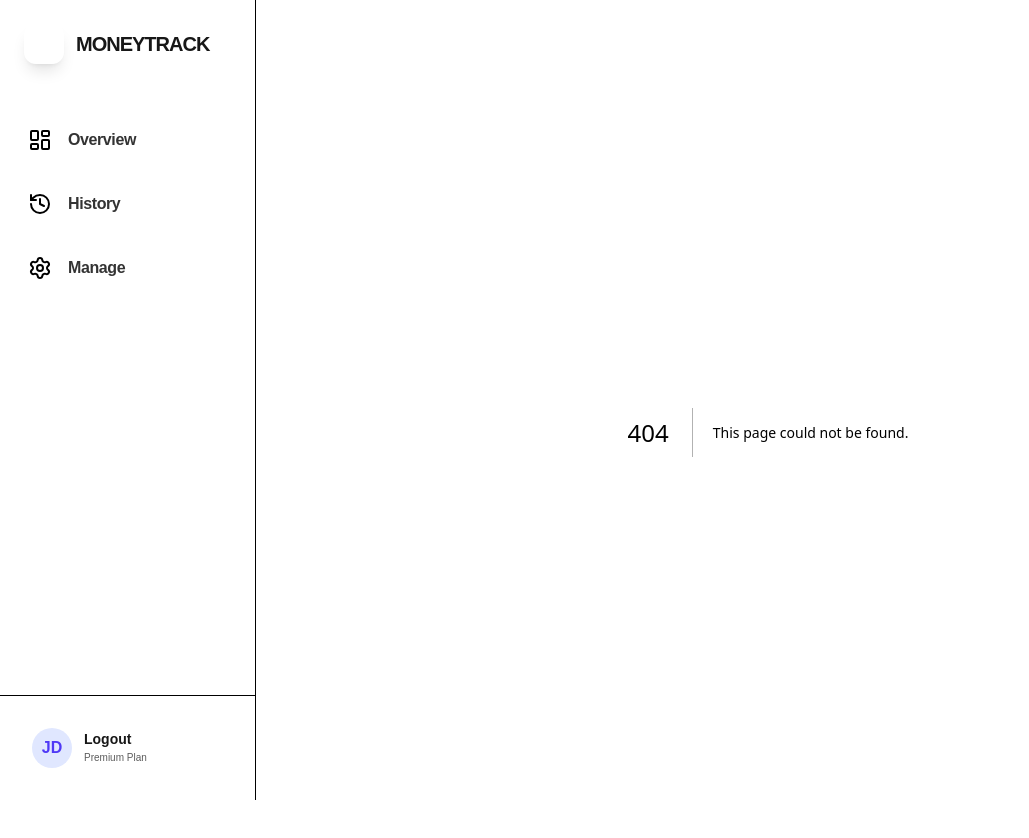
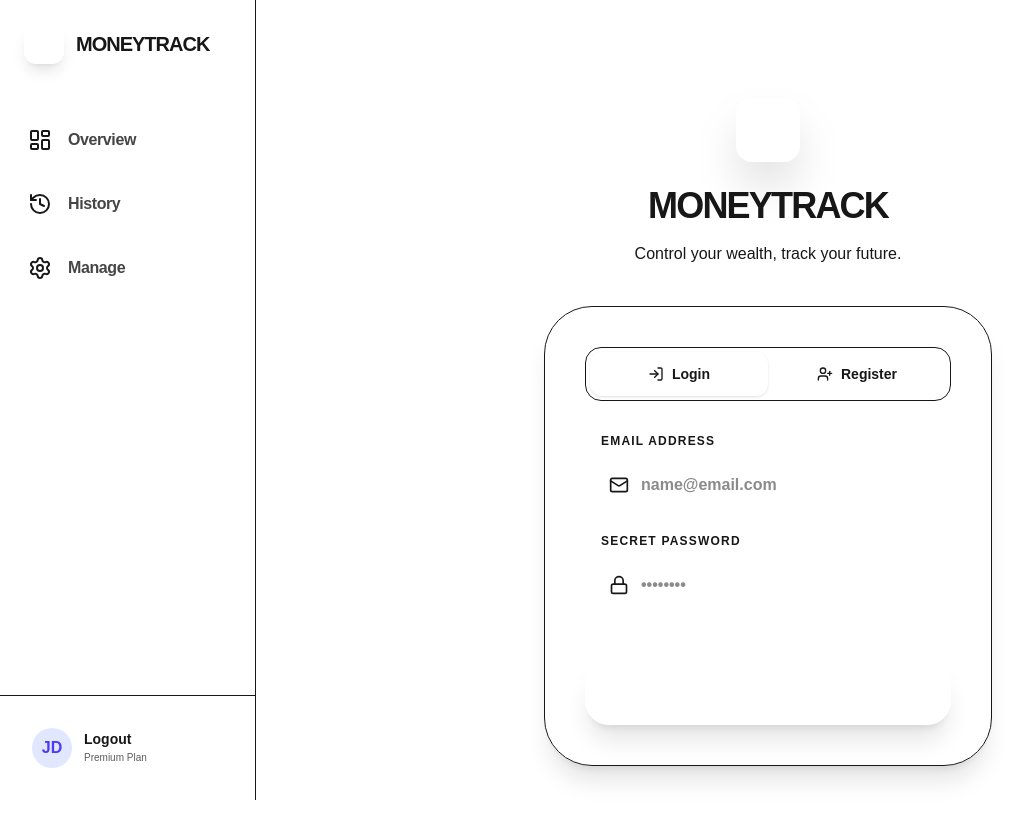
Before and after one commit to projectdummy2025/moneytrack-project, a Next.js app: page /login in a window 1280 px wide. Before the commit this address had no page. Shown: the top 838 px of the page, without its empty margins (0-1029 px from the left). Built offline with nearby package versions, Linux system fonts and the light colour scheme.

Commit message:
create login orchestrator page using Auth hooks and Shell UI

```diff
--- /dev/null
+++ b/app/login/page.tsx
@@ -0,0 +1,16 @@
+"use client";
+
+import React from "react";
+import { EntryGate } from "@shell/auth/EntryGate";
+import { useAuthLogic } from "@core/hooks/AuthVault";
+
+export default function LoginPage() {
+  const brain = useAuthLogic();
+
+  return (
+    <EntryGate
+      state={brain.state}
+      actions={brain.actions}
+    />
+  );
+}
```
